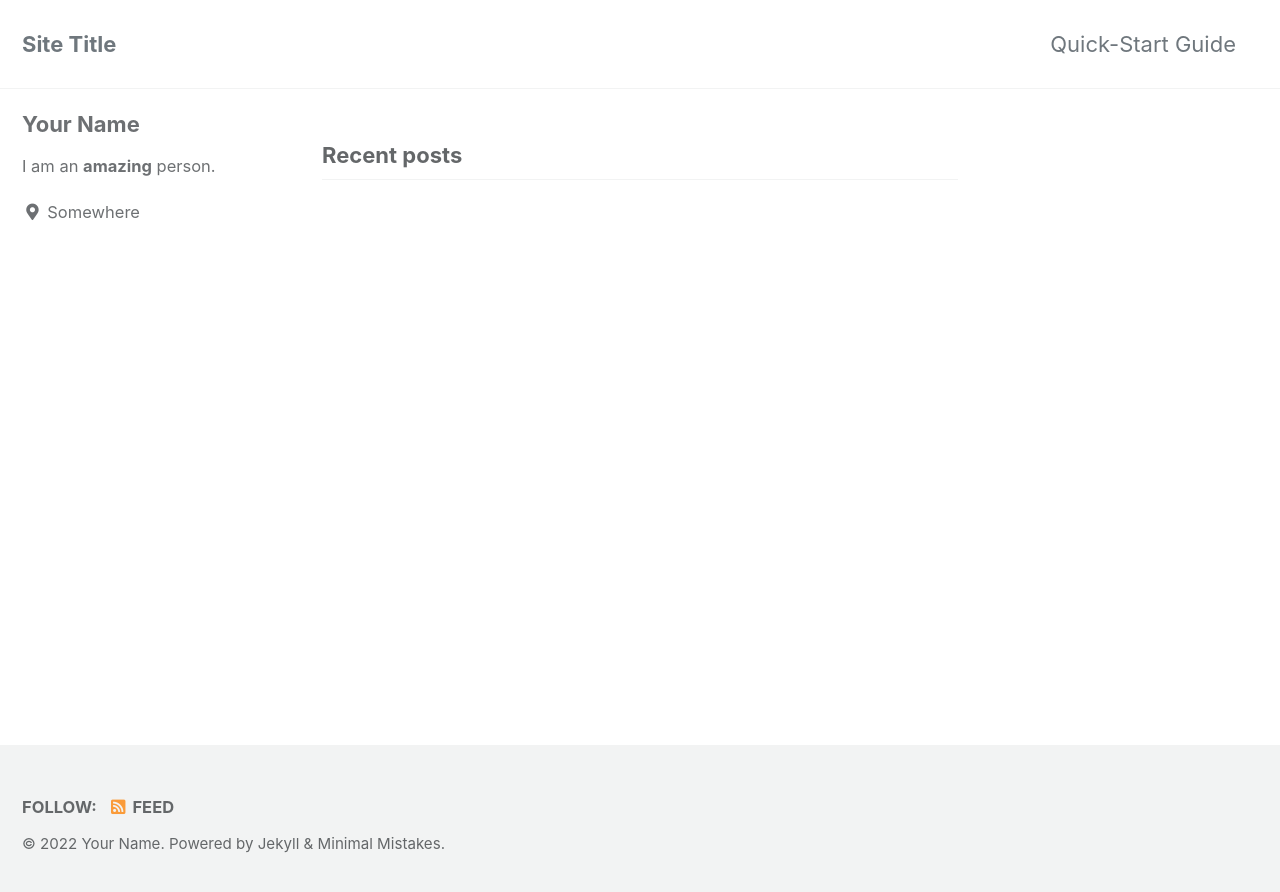
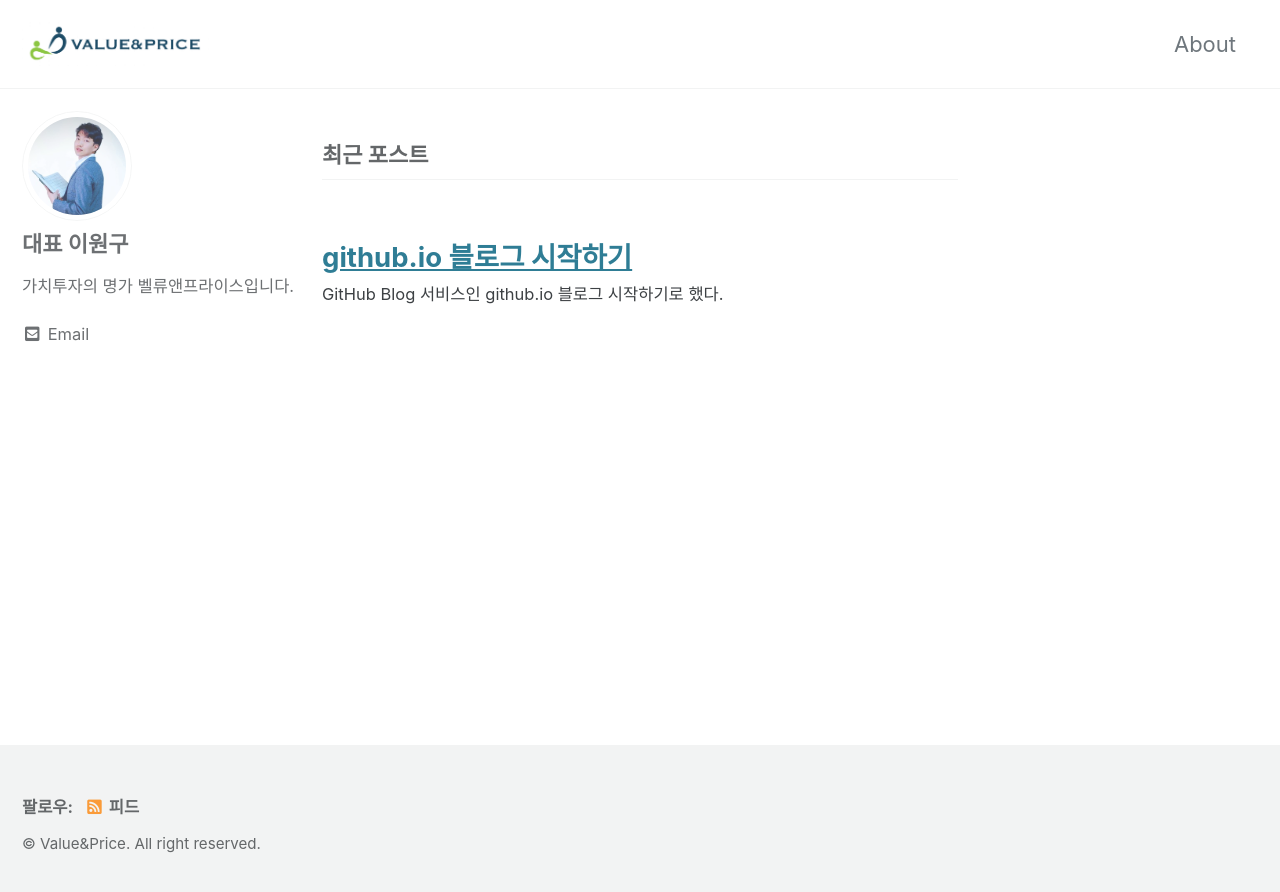
Before and after one commit to thinker89/vnpblog.github.io, a Jekyll site: the page built from index.html, in a window 1280 px wide. Shown: the top 892 px of the page. Built offline with Jekyll 4.4.1, drawn with Linux system fonts in a browser that asks for light colours; cached includes are drawn as plain includes; the list of posts is cut into pages by our own code.

Commit message:
메뉴바, 푸터, 인덱스 수정

```diff
--- a/Gemfile
+++ b/Gemfile
@@ -1,2 +1,4 @@
 source "https://rubygems.org"
 gemspec
+gem 'jekyll-include-cache'
+gem "webrick", "~> 1.7"
--- a/_config.yml
+++ b/_config.yml
@@ -15,17 +15,17 @@
 minimal_mistakes_skin    : "default" # "air", "aqua", "contrast", "dark", "dirt", "neon", "mint", "plum", "sunrise"
 
 # Site Settings
-locale                   : "en-US"
-title                    : "Site Title"
+locale                   : "ko-KR"
+title                    : "Value&Price"
 title_separator          : "-"
 subtitle                 : # site tagline that appears below site title in masthead
-name                     : "Your Name"
-description              : "An amazing website."
-url                      : # the base hostname & protocol for your site e.g. "https://mmistakes.github.io"
+name                     : "Value&Price"
+description              : "가치투자의 명가 밸류앤프라이스 입니다."
+url                      : "https://thinker89.github.io/vnpblog.github.io/"
 baseurl                  : # the subpath of your site, e.g. "/blog"
 repository               : # GitHub username/repo-name e.g. "mmistakes/minimal-mistakes"
 teaser                   : # path of fallback teaser image, e.g. "/assets/images/500x300.png"
-logo                     : # path of logo image to display in the masthead, e.g. "/assets/images/88x88.png"
+logo                     : "/assets/images/logo2.png"
 masthead_title           : # overrides the website title displayed in the masthead, use " " for no title
 # breadcrumbs            : false # true, false (default)
 words_per_minute         : 200
@@ -104,15 +104,15 @@ analytics:
 
 # Site Author
 author:
-  name             : "Your Name"
-  avatar           : # path of avatar image, e.g. "/assets/images/bio-photo.jpg"
-  bio              : "I am an **amazing** person."
-  location         : "Somewhere"
+  name             : "대표 이원구"
+  avatar           : "/assets/images/profile.jpg"
+  bio              : "가치투자의 명가 벨류앤프라이스입니다."
+  location         :
   email            :
   links:
     - label: "Email"
       icon: "fas fa-fw fa-envelope-square"
-      # url: "mailto:your.name@email.com"
+      url: "mailto:thinker@vnp.seoul.kr"
     - label: "Website"
       icon: "fas fa-fw fa-link"
       # url: "https://your-website.com"
@@ -218,9 +218,9 @@ sass:
 
 # Outputting
 permalink: /:categories/:title/
-paginate: 5 # amount of posts to show
+paginate: 1 # amount of posts to show
 paginate_path: /page:num/
-timezone: # https://en.wikipedia.org/wiki/List_of_tz_database_time_zones
+timezone: Asia/Seoul # https://en.wikipedia.org/wiki/List_of_tz_database_time_zones
 
 
 # Plugins (previously gems:)
@@ -286,7 +286,19 @@ defaults:
     values:
       layout: single
       author_profile: true
-      read_time: true
-      comments: # true
+      read_time: false
+      comments: false
       share: true
       related: true
+
+  # _pages
+  - scope:
+      path: ""
+      type: pages
+    values:
+      layout: single
+      author_profile: true
+      read_time: false
+      comments: false
+      share: true
+      related: false
--- a/_data/navigation.yml
+++ b/_data/navigation.yml
@@ -1,9 +1,9 @@
 # main links
 main:
-  - title: "Quick-Start Guide"
-    url: https://mmistakes.github.io/minimal-mistakes/docs/quick-start-guide/
-  # - title: "About"
-  #   url: https://mmistakes.github.io/minimal-mistakes/about/
+  # - title: "Quick-Start Guide"
+  #   url: https://mmistakes.github.io/minimal-mistakes/docs/quick-start-guide/
+  - title: "About"
+    url: /about/
   # - title: "Sample Posts"
   #   url: /year-archive/
   # - title: "Sample Collections"
--- a/_includes/footer.html
+++ b/_includes/footer.html
@@ -18,4 +18,4 @@
   </ul>
 </div>
 
-<div class="page__footer-copyright">&copy; {{ site.time | date: '%Y' }} {{ site.name | default: site.title }}. {{ site.data.ui-text[site.locale].powered_by | default: "Powered by" }} <a href="https://jekyllrb.com" rel="nofollow">Jekyll</a> &amp; <a href="https://mademistakes.com/work/minimal-mistakes-jekyll-theme/" rel="nofollow">Minimal Mistakes</a>.</div>
+<div class="page__footer-copyright">&copy; Value&Price. All right reserved.</div>
--- a/_includes/masthead.html
+++ b/_includes/masthead.html
@@ -7,10 +7,7 @@
         {% unless logo_path == empty %}
           <a class="site-logo" href="{{ '/' | relative_url }}"><img src="{{ logo_path | relative_url }}" alt="{{ site.masthead_title | default: site.title }}"></a>
         {% endunless %}
-        <a class="site-title" href="{{ '/' | relative_url }}">
-          {{ site.masthead_title | default: site.title }}
-          {% if site.subtitle %}<span class="site-subtitle">{{ site.subtitle }}</span>{% endif %}
-        </a>
+
         <ul class="visible-links">
           {%- for link in site.data.navigation.main -%}
             <li class="masthead__menu-item">
--- /dev/null
+++ b/_pages/about.md
@@ -0,0 +1,13 @@
+---
+title: "이 블로그 설명서"
+permalink: /about/
+layout: single
+---
+
+## devinlife.github.io 블로그
+
+이 블로그는 GitHub Pages 블로그 서비스인 github.io를 같이 만들어보는 샘플 블로그이다.
+
+진짜 블로그인 <https://devinlife.com>을 방문해보자.
+이 곳에서 이 샘플 블로그를 같이 만들어보는 GitHub Pages 블로그 따라하기 시리즈의
+모든 글을 볼 수 있다.
```
Also changed, not shown: _pages/404.md (added, +14 -0 lines), _posts/2022-06-02-first-post.md (added, +20 -0 lines), assets/images/landing_logo.jpg (added), assets/images/logo2.png (added), assets/images/profile.jpg (added), 1 other file.
